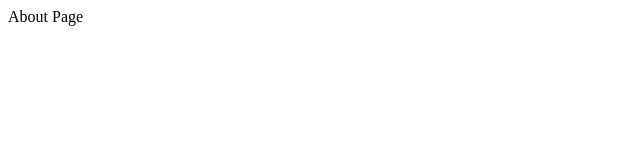
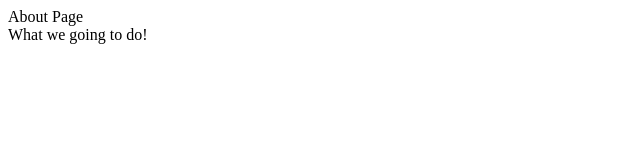
Before and after one commit to UrbanskyiAlex/smartspace, a plain HTML site: page about.html in a window 1280 px wide. Shown: the whole page, without its empty margins (0-640 px from the left). Drawn offline with Linux system fonts and the light colour scheme.

Commit message:
about page added text

```diff
--- a/about.html
+++ b/about.html
@@ -9,6 +9,7 @@
 
 <body>
     <div>About Page</div>
+    <div>What we going to do!</div>
 </body>
 
 </html>
```
